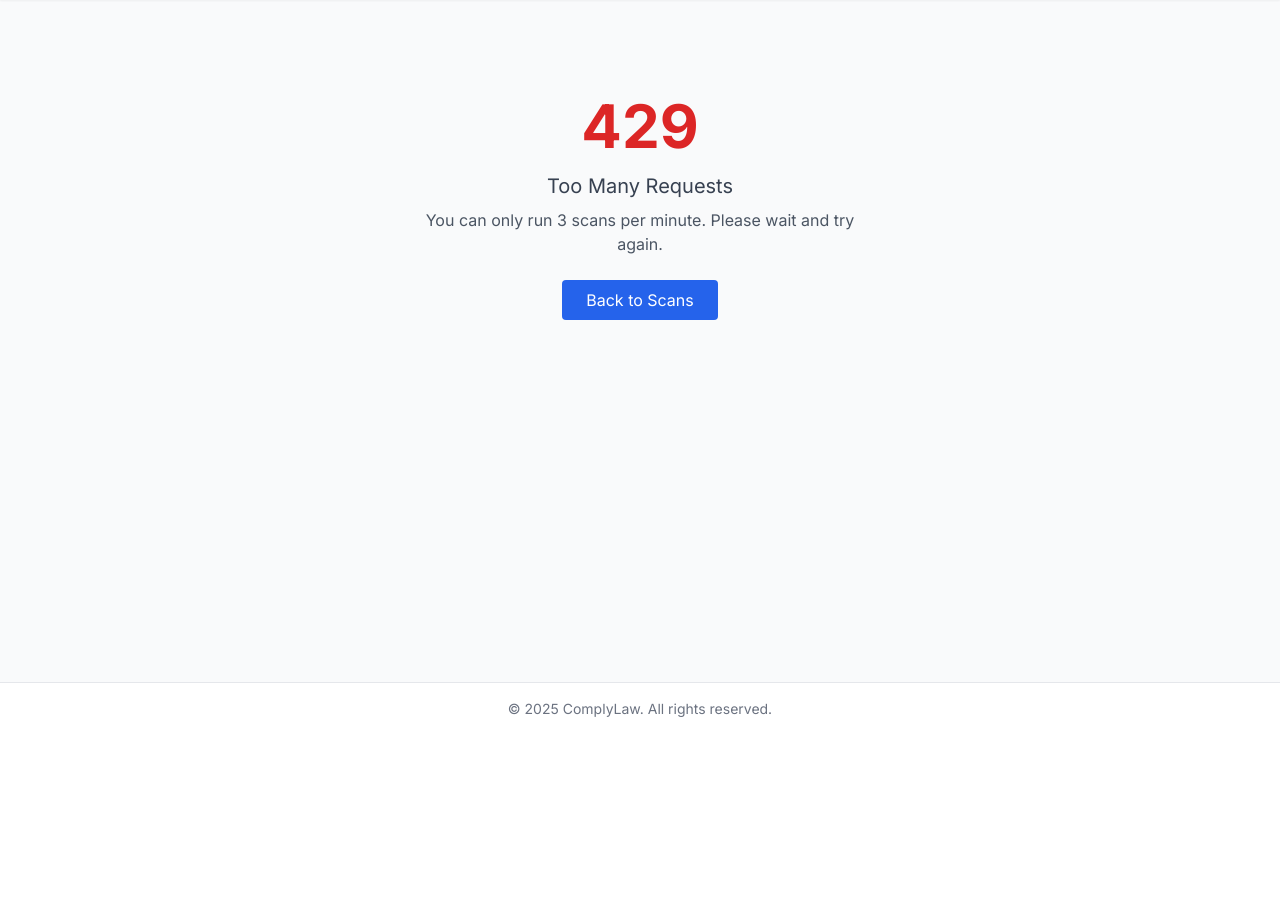
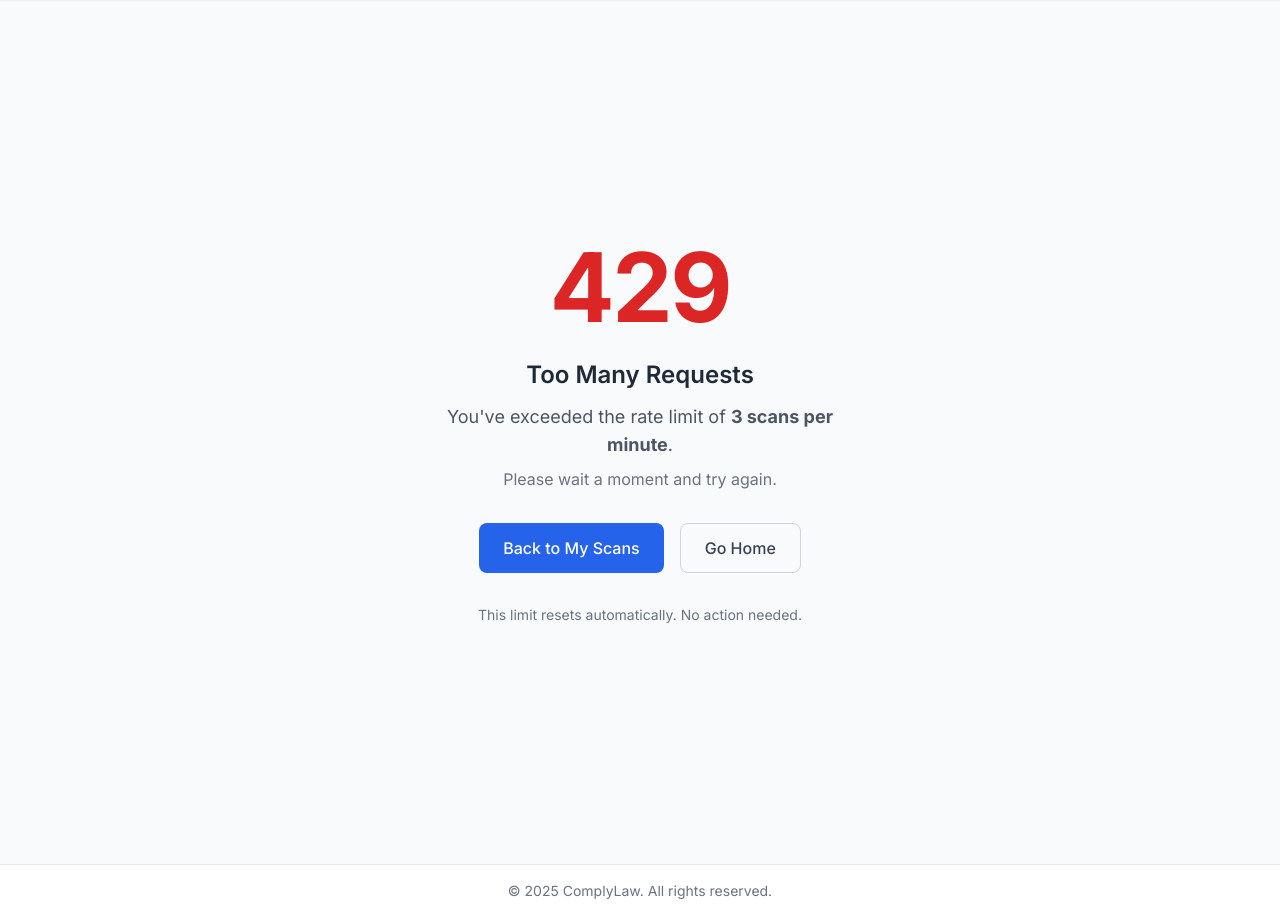
Before and after one commit to links900/complylaw-v1, a Django app: template templates/429.html in a window 1280 px wide. Shown: the part 65-982 px from the top of the page. Before the commit the page ends 782 px from the top, so only its background shows below. Run offline with Django 5.2, Linux system fonts and the light colour scheme; the template is opened without the code that fills it, so the values that code supplies are empty; parts of the project's set-up code (start-up, migrations or seed data) failed here and were passed over; some libraries are stand-ins or nearby versions.

Commit message:
Fix build settings and update templates!!!...

```diff
--- a/templates/429.html
+++ b/templates/429.html
@@ -1,39 +1,91 @@
 <!-- templates/429.html -->
 {% extends "base.html" %}
-{% block title %}Rate Limited - ComplyLaw{% endblock %}
+
+{% block title %}429 - Too Many Requests - ComplyLaw{% endblock %}
 
 {% block content %}
-<div class="max-w-md mx-auto py-16 text-center">
-    <h1 class="text-6xl font-bold text-red-600">429</h1>
-    <p class="text-xl text-gray-700 mt-4">Too Many Requests</p>
-    <p class="text-gray-600 mt-2">You can only run 3 scans per minute. Please wait and try again.</p>
-    <a href="{% url 'scanner:scan_list' %}" class="mt-6 inline-block bg-blue-600 text-white px-6 py-2 rounded hover:bg-blue-700">
-        Back to Scans
+<div class="min-h-screen flex items-center justify-center bg-gray-50 px-4">
+    <div class="max-w-md w-full text-center py-12">
+        <!-- Big 429 -->
+        <h1 class="text-8xl font-extrabold text-red-600 tracking-tight">429</h1>
+
+        <!-- Main message -->
+        <p class="text-2xl font-semibold text-gray-800 mt-6">Too Many Requests</p>
+        <p class="text-lg text-gray-600 mt-3">
+            You've exceeded the rate limit of <strong>3 scans per minute</strong>.
+        </p>
+        <p class="text-gray-500 mt-2">
+            Please wait a moment and try again.
+        </p>
+
+        <!-- Action buttons -->
+        <div class="mt-8 flex flex-col sm:flex-row gap-4 justify-center">
+            {% url 'scanner:scan_list' as scan_list_url %}
+            {% if scan_list_url %}
+                <a href="{{ scan_list_url }}"
+                   class="inline-flex items-center justify-center px-6 py-3 bg-blue-600 text-white font-medium rounded-lg hover:bg-blue-700 transition">
+                    Back to My Scans
                 </a>
+            {% else %}
+                <a href="/scanner/"
+                   class="inline-flex items-center justify-center px-6 py-3 bg-blue-600 text-white font-medium rounded-lg hover:bg-blue-700 transition">
+                    Back to My Scans
+                </a>
+            {% endif %}
+
+            <a href="/"
+               class="inline-flex items-center justify-center px-6 py-3 border border-gray-300 text-gray-700 font-medium rounded-lg hover:bg-gray-100 transition">
+                Go Home
+            </a>
+        </div>
+
+        <!-- Optional retry info -->
+        <p class="text-sm text-gray-500 mt-8">
+            This limit resets automatically. No action needed.
+        </p>
+    </div>
 </div>
 {% endblock %}
 
 {% block scripts %}
 <script>
-document.body.addEventListener('htmx:afterOnLoad', function(evt) {
+    // Enhanced HTMX handling for 429 responses (in-page partial updates)
+    document.body.addEventListener('htmx:afterRequest', function(evt) {
         if (evt.detail.xhr.status === 429) {
-        const msg = "Too many scans. Please wait 1 hour.";
+            const message = evt.detail.xhr.responseText || "Too many requests. Please wait before trying again.";
 
-        const rateLimitDiv = document.getElementById('rate-limit-msg');
-        if (rateLimitDiv) {
-            rateLimitDiv.innerHTML = `<span class="text-red-600">${msg}</span>`;
-        }
+            // Show toast notification
+            const toast = document.createElement('div');
+            toast.className = 'fixed bottom-5 right-5 max-w-sm bg-red-600 text-white px-6 py-4 rounded-lg shadow-2xl z-50 transform transition-all duration-300 translate-y-20 opacity-0';
+            toast.innerHTML = `
+                <div class="flex items-center">
+                    <svg class="w-6 h-6 mr-3" fill="none" stroke="currentColor" viewBox="0 0 24 24">
+                        <path stroke-linecap="round" stroke-linejoin="round" stroke-width="2" d="M12 9v2m0 4h.01m-6.94 4h13.88a1.88 1.88 0 001.88-1.88V8.12a1.88 1.88 0 00-1.88-1.88H5.94a1.88 1.88 0 00-1.88 1.88v10.76c0 1.04.84 1.88 1.88 1.88z"></path>
+                    </svg>
+                    <div>
+                        <p class="font-semibold">Rate Limit Exceeded</p>
+                        <p class="text-sm opacity-90">Please wait before running another scan.</p>
+                    </div>
+                </div>
+            `;
+            document.body.appendChild(toast);
 
-        const toast = document.createElement('div');
-        toast.innerText = msg;
-        toast.className = 'fixed bottom-4 right-4 px-6 py-3 bg-red-600 text-white rounded-lg shadow-lg z-50';
-        document.body.appendChild(toast);
-        setTimeout(() => toast.remove(), 4000);
+            // Animate in
+            setTimeout(() => {
+                toast.classList.remove('translate-y-20', 'opacity-0');
+            }, 10);
 
+            // Remove after 5 seconds
             setTimeout(() => {
-            const modal = document.getElementById('scanModal');
+                toast.classList.add('translate-y-20', 'opacity-0');
+                setTimeout(() => toast.remove(), 300);
+            }, 5000);
+
+            // Close any open modals
+            setTimeout(() => {
+                const modal = document.getElementById('scanModal') || document.querySelector('[hx-target="this"]');
                 if (modal) modal.remove();
-        }, 500);
+            }, 300);
         }
     });
 </script>
```
Also changed, not shown: scanner/views.py (+73 -0 lines). Lines whose indentation alone changed are shown as unchanged.
